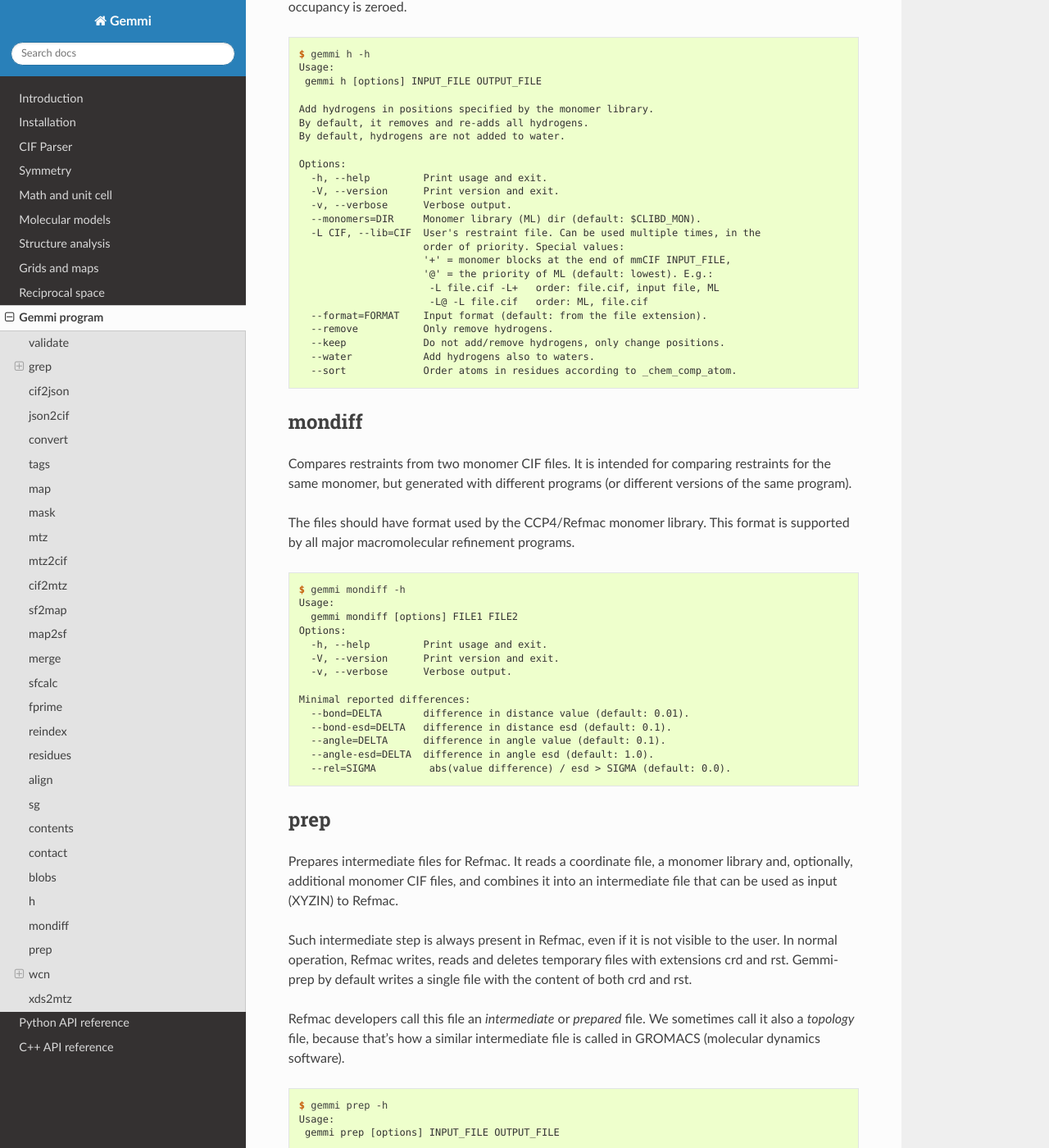
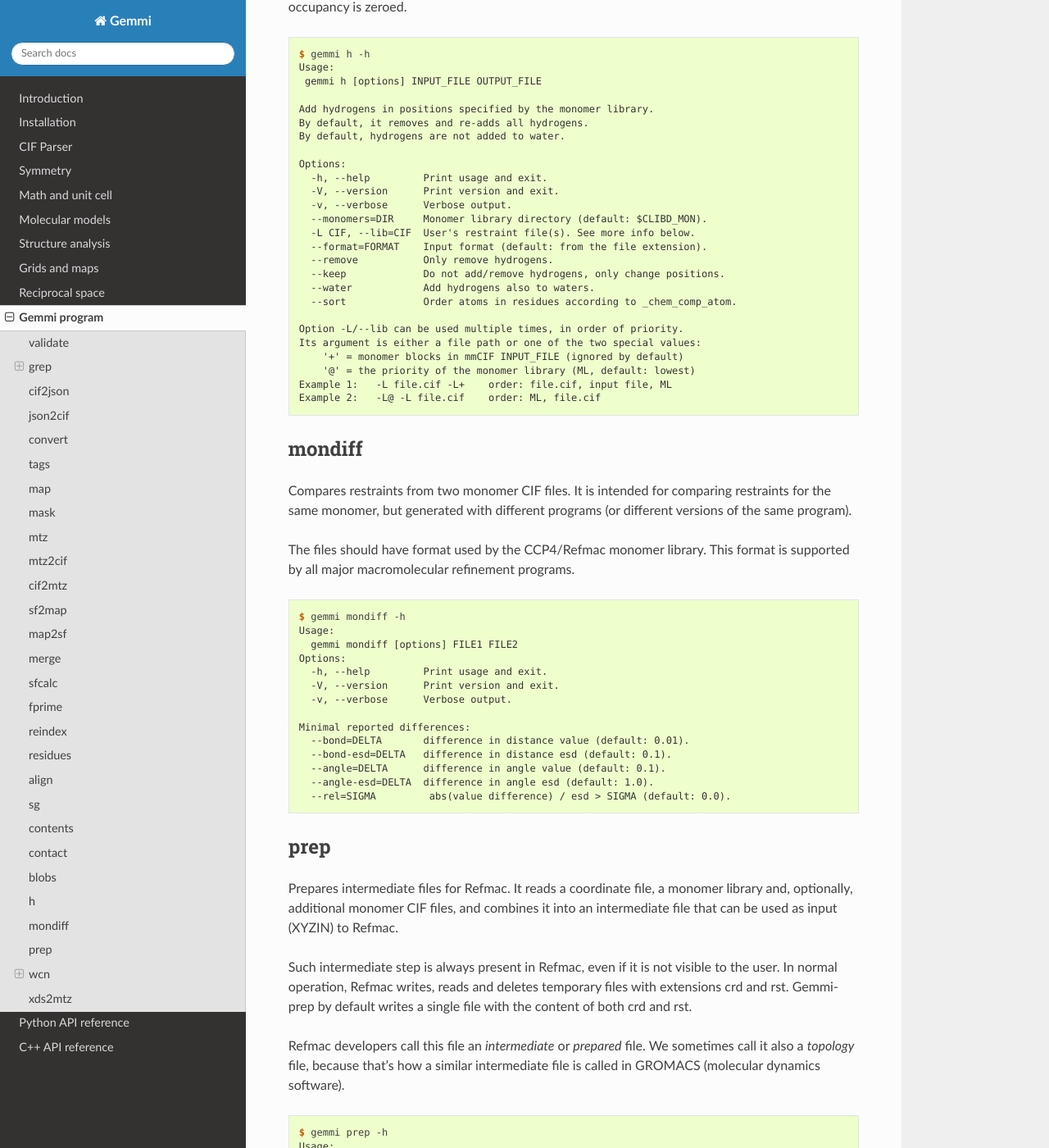
Before and after one commit to project-gemmi/gemmi, a Sphinx documentation site: the page built from docs/utils.rst, in a window 1280 px wide and 1400 px high, scrolled down 23351 px. Shown: the whole window at 82% size. Built offline with Sphinx 7.4.7 and the Read the Docs theme 2.0.0, drawn with Linux system fonts in a browser that asks for light colours; some of the changed text lies outside the part shown.

Commit message:
gemmi program: details of option --lib are now in separate paragraph

```diff
--- a/docs/h-help.txt
+++ b/docs/h-help.txt
@@ -10,15 +10,17 @@
   -h, --help         Print usage and exit.
   -V, --version      Print version and exit.
   -v, --verbose      Verbose output.
-  --monomers=DIR     Monomer library (ML) dir (default: $CLIBD_MON).
-  -L CIF, --lib=CIF  User's restraint file. Can be used multiple times, in the
-                     order of priority. Special values:
-                     '+' = monomer blocks at the end of mmCIF INPUT_FILE,
-                     '@' = the priority of ML (default: lowest). E.g.:
-                      -L file.cif -L+   order: file.cif, input file, ML
-                      -L@ -L file.cif   order: ML, file.cif
+  --monomers=DIR     Monomer library directory (default: $CLIBD_MON).
+  -L CIF, --lib=CIF  User's restraint file(s). See more info below.
   --format=FORMAT    Input format (default: from the file extension).
   --remove           Only remove hydrogens.
   --keep             Do not add/remove hydrogens, only change positions.
   --water            Add hydrogens also to waters.
   --sort             Order atoms in residues according to _chem_comp_atom.
+
+Option -L/--lib can be used multiple times, in order of priority.
+Its argument is either a file path or one of the two special values:
+    '+' = monomer blocks in mmCIF INPUT_FILE (ignored by default)
+    '@' = the priority of the monomer library (ML, default: lowest)
+Example 1:   -L file.cif -L+    order: file.cif, input file, ML
+Example 2:   -L@ -L file.cif    order: ML, file.cif
--- a/docs/prep-help.txt
+++ b/docs/prep-help.txt
@@ -9,13 +9,8 @@
   -h, --help          Print usage and exit.
   -V, --version       Print version and exit.
   -v, --verbose       Verbose output.
-  --monomers=DIR      Monomer library (ML) dir (default: $CLIBD_MON).
-  -L CIF, --lib=CIF   User's restraint file. Can be used multiple times, in the
-                      order of priority. Special values:
-                      '+' = monomer blocks at the end of mmCIF INPUT_FILE,
-                      '@' = the priority of ML (default: lowest). E.g.:
-                       -L file.cif -L+   order: file.cif, input file, ML
-                       -L@ -L file.cif   order: ML, file.cif
+  --monomers=DIR      Monomer library directory (default: $CLIBD_MON).
+  -L CIF, --lib=CIF   User's restraint file(s). See more info below.
   --auto-cis=Y|N      Assign cis/trans ignoring CISPEP record (default: Y).
   --auto-link=Y|N     Find links not included in LINK/SSBOND (default: N).
   --auto-ligand=Y|N   If ligand has no definition make ad-hoc restraints (N).
@@ -24,3 +19,10 @@
 Hydrogen options (default: remove and add on riding positions):
   -H, --no-hydrogens  Remove (and do not add) hydrogens.
   --keep-hydrogens    Preserve hydrogens from the input file.
+
+Option -L/--lib can be used multiple times, in order of priority.
+Its argument is either a file path or one of the two special values:
+    '+' = monomer blocks in mmCIF INPUT_FILE (ignored by default)
+    '@' = the priority of the monomer library (ML, default: lowest)
+Example 1:   -L file.cif -L+    order: file.cif, input file, ML
+Example 2:   -L@ -L file.cif    order: ML, file.cif
```
Also changed, not shown: docs/rmsz-help.txt (+9 -7 lines), 4 other files.
